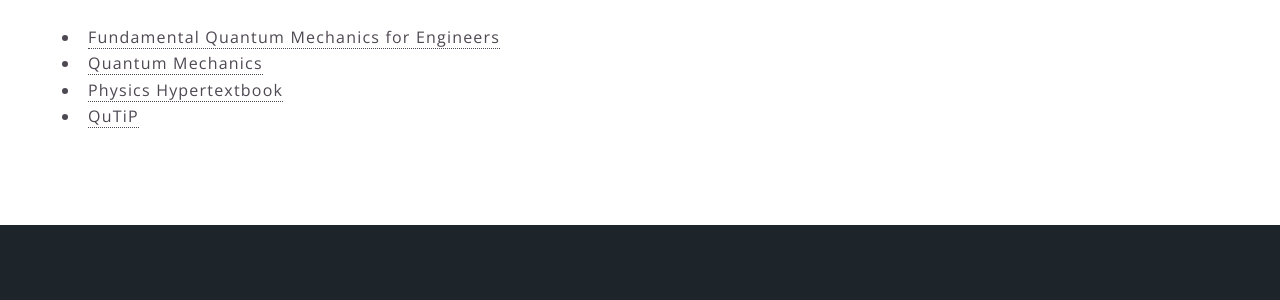
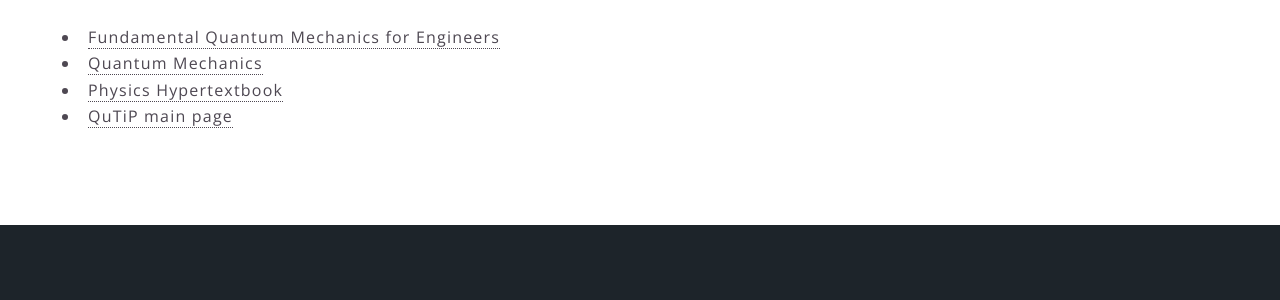
Before and after one commit to KarlesP/karlesp.github.io, a Jekyll site: the page built from sci/qutip_intro.md, in a window 1280 px wide and 900 px high, scrolled down 7110 px. Shown: the part 396-696 px from the top of the window. Built offline with Jekyll 4.4.1, drawn with Linux system fonts in a browser that asks for light colours.

Commit message:
Update qutip_intro.md

```diff
--- a/sci/qutip_intro.md
+++ b/sci/qutip_intro.md
@@ -286,4 +286,4 @@
 + [Fundamental Quantum Mechanics for Engineers](http://www.mie.uth.gr/ekp_yliko/QM_Engineers.pdf)
 + [Quantum Mechanics](http://puccini.chimica.uniba.it/didattica/corsi/solid_state_chem/qm/Quantum_Mechanics_Thankappan.pdf)
 + [Physics Hypertextbook](https://physics.info/)
-+ [QuTiP](http://qutip.org/index.html)
++ [QuTiP main page](http://qutip.org/index.html)
```
